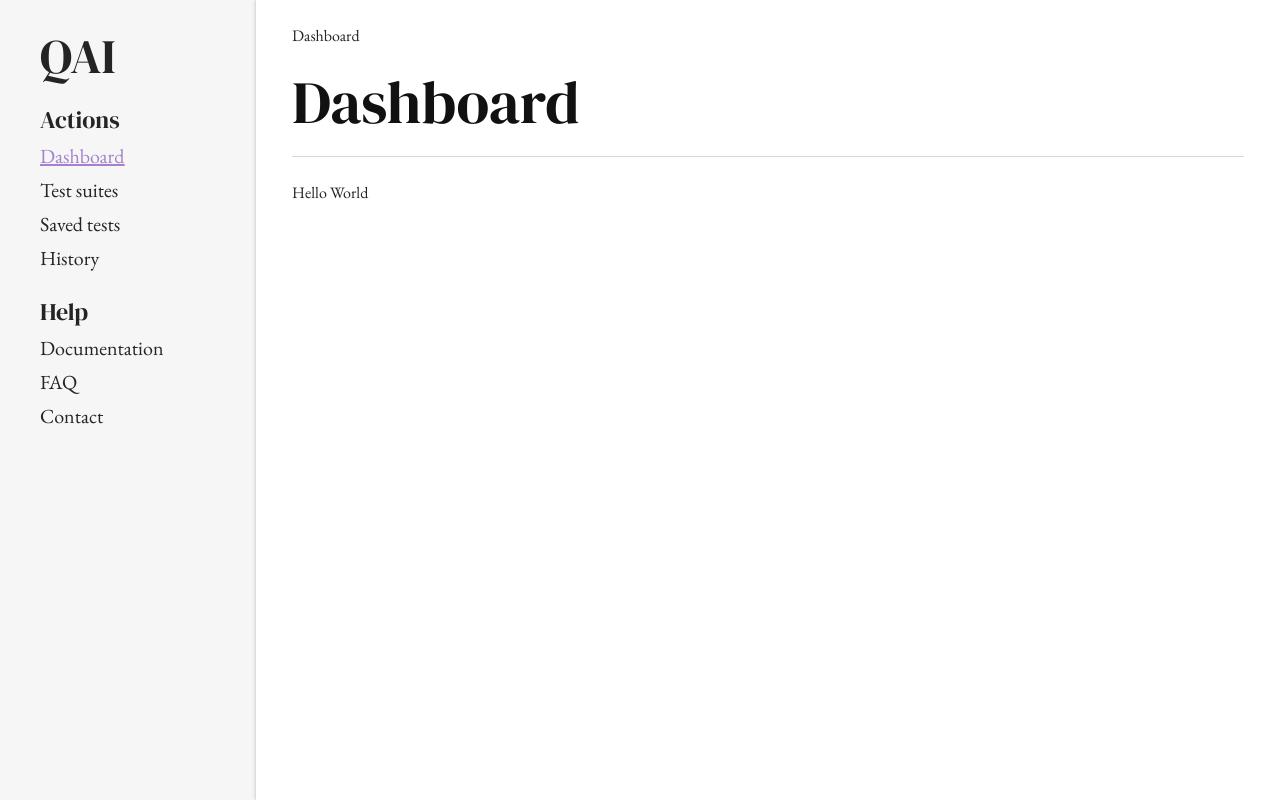
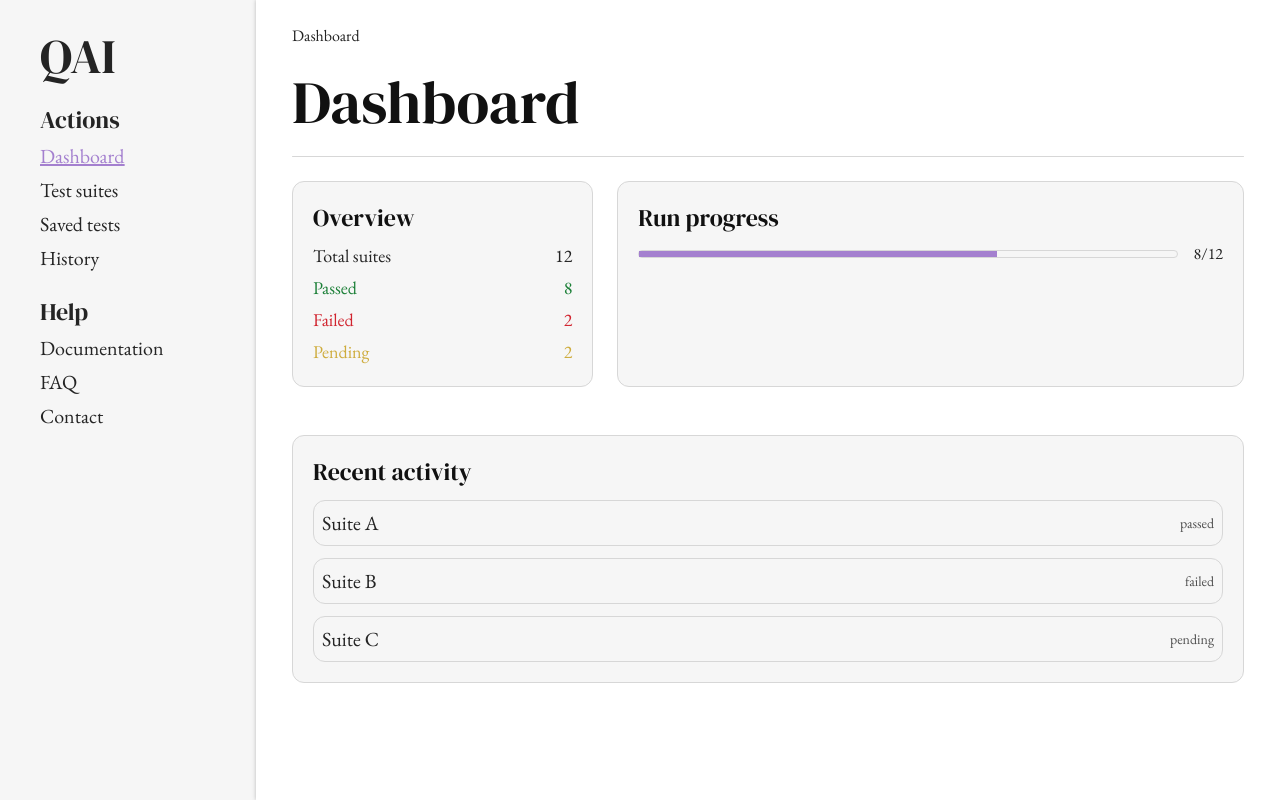
Before and after one commit to Profilist/QAI, a Next.js app in the folder frontend/: page /dashboard in a window 1280 px wide. Built offline with nearby package versions, Linux system fonts and the light colour scheme.

Commit message:
Adds dashboard

```diff
--- a/frontend/src/app/(content)/dashboard/page.tsx
+++ b/frontend/src/app/(content)/dashboard/page.tsx
@@ -1,9 +1,51 @@
 import PageContent from "@/lib/components/content/PageContent";
+import ProgressBar from "@/lib/components/content/progress-bar/ProgrssBar";
+import List from "@/lib/components/content/list/List";
 
 export default function Page() {
+  const stats = {
+    totalSuites: 12,
+    passed: 8,
+    failed: 2,
+    pending: 2,
+  };
+
+  const recentActivity = [
+    { id: "1", title: "Suite A", status: "passed" },
+    { id: "2", title: "Suite B", status: "failed" },
+    { id: "3", title: "Suite C", status: "pending" },
+  ];
+
   return (
     <PageContent title="Dashboard" breadcrumb="Dashboard">
-        <p>Hello World</p>
+      <section className="grid grid-cols-1 md:grid-cols-3 gap-6">
+        <div className="card rounded-xl p-5 flex flex-col gap-2">
+          <h3 className="heading text-2xl">Overview</h3>
+          <div className="flex flex-col gap-1 text-lg">
+            <div className="flex justify-between"><span>Total suites</span><span>{stats.totalSuites}</span></div>
+            <div className="flex justify-between text-passed"><span>Passed</span><span>{stats.passed}</span></div>
+            <div className="flex justify-between text-failed"><span>Failed</span><span>{stats.failed}</span></div>
+            <div className="flex justify-between text-pending"><span>Pending</span><span>{stats.pending}</span></div>
+          </div>
+        </div>
+
+        <div className="card rounded-xl p-5 flex flex-col gap-2 md:col-span-2">
+          <h3 className="heading text-2xl">Run progress</h3>
+          <ProgressBar current={stats.passed} max={stats.totalSuites} />
+        </div>
+      </section>
+
+      <section className="mt-6 card rounded-xl p-5">
+        <h3 className="heading text-2xl mb-3">Recent activity</h3>
+        <List>
+          {recentActivity.map((item) => (
+            <List.Item key={item.id} className="flex justify-between items-center">
+              <span>{item.title}</span>
+              <span className="text-sm opacity-80">{item.status}</span>
+            </List.Item>
+          ))}
+        </List>
+      </section>
     </PageContent>
   );
 }
```
